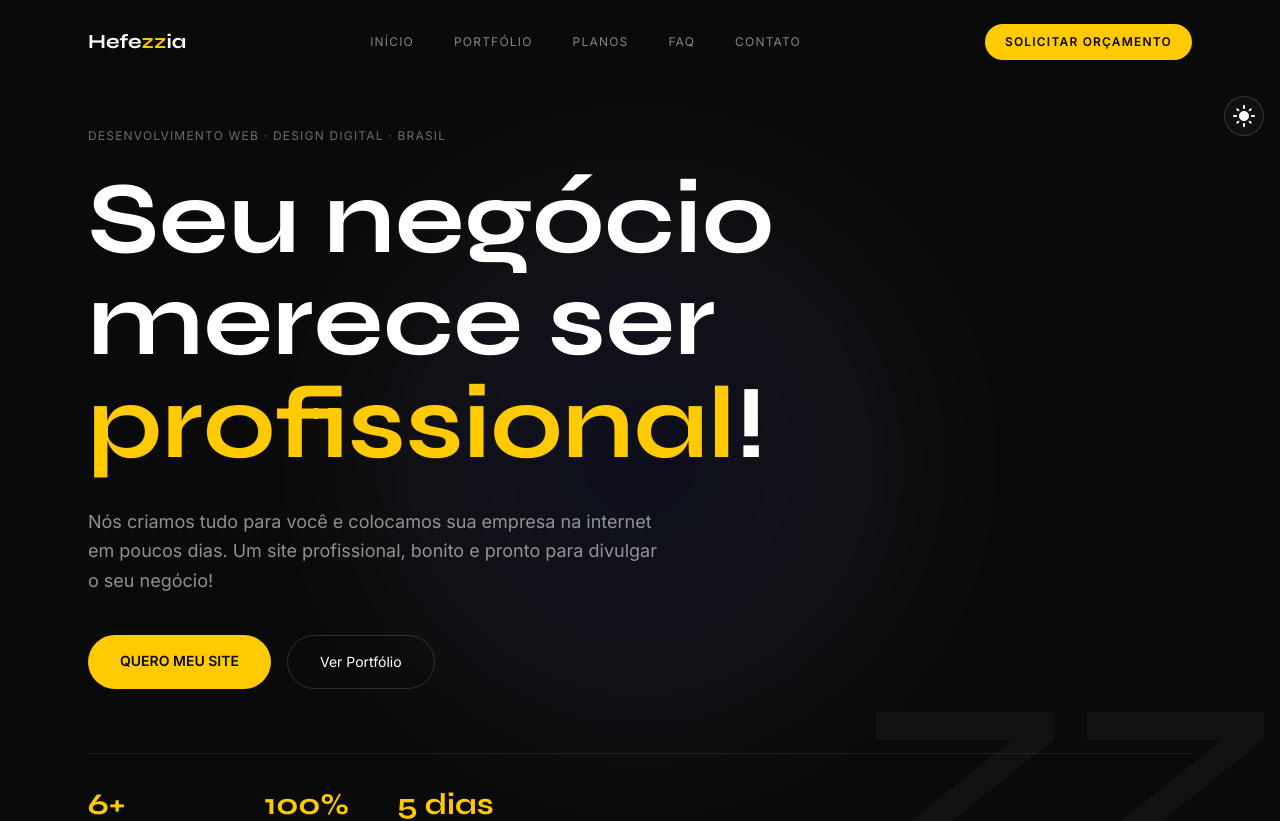
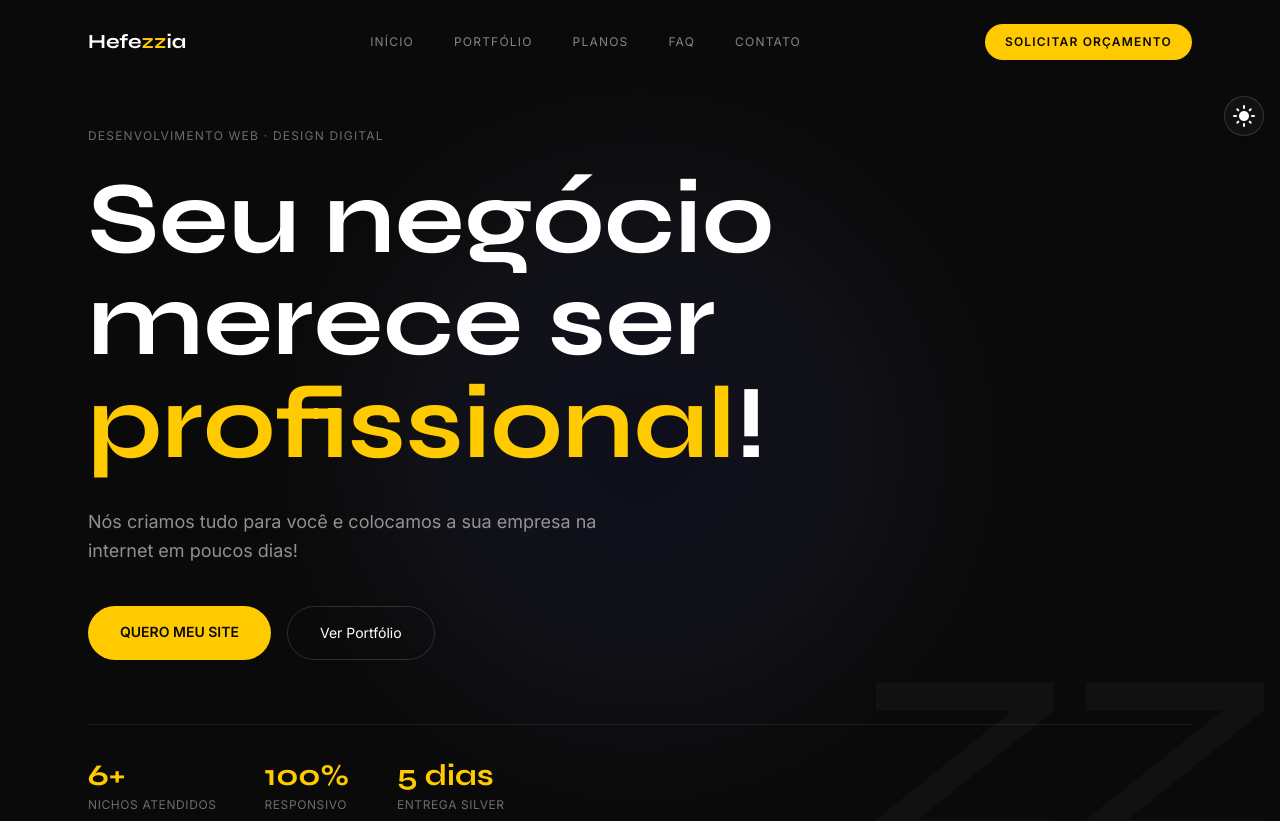
Before and after one commit to hefezzia/hefezzia-site, a Next.js app: page / in a window 1280 px wide. Shown: the top 821 px of the page. Built offline with nearby package versions, Linux system fonts and the light colour scheme.

Commit message:
Update page.tsx

```diff
--- a/app/page.tsx
+++ b/app/page.tsx
@@ -206,7 +206,7 @@ export default function Home() {
           </button>
         </div>
         {menuOpen && (
-          <div className="lg:hidden bg-[var(--bg-secondary)] border-t border-[var(--border-5)] px-6 py-6 space-y-4">
+          <div className="lg:hidden bg-[var(--bg-secondary)] border-t border-[var(--border-5)] px-6 py-6 space-y-4 menu-drop">
             {navLinks.map(link => (
               <a key={link} href={`#${link.toLowerCase().replace("ó","o").replace("í","i")}`}
                 className="block font-body text-xs tracking-widest uppercase text-[var(--text-50)] hover:text-[var(--text-primary)] cursor-pointer"
@@ -242,7 +242,7 @@ export default function Home() {
 
         <div className="container relative z-10">
           <p className="font-body text-xs tracking-widest uppercase text-[var(--text-40)] mb-6 fade-up">
-            Desenvolvimento Web · Design Digital · Brasil
+            Desenvolvimento Web · Design Digital
           </p>
           <h1 className="font-display font-bold leading-none mb-8 fade-up-2 text-[var(--text-primary)]" style={{fontSize: "clamp(3rem, 8vw, 7.5rem)", whiteSpace: "normal"}}>
             Seu negócio merece ser
@@ -250,7 +250,7 @@ export default function Home() {
             <span className="font-display yellow">profissional</span>!
           </h1>
           <p className="font-body text-[var(--text-55)] text-lg leading-relaxed mb-10 max-w-xl fade-up-3">
-            Nós criamos tudo para você e colocamos sua empresa na internet em poucos dias. Um site profissional, bonito e pronto para divulgar o seu negócio!
+            Nós criamos tudo para você e colocamos a sua empresa na internet em poucos dias!
           </p>
           <div className="flex flex-wrap gap-4 fade-up-4">
             <a href="#planos"
```
